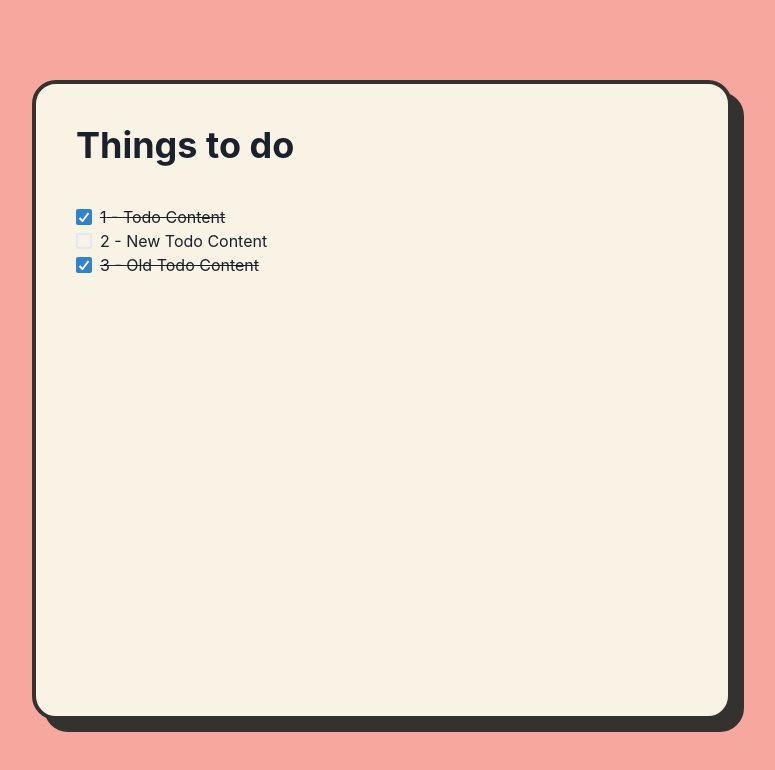
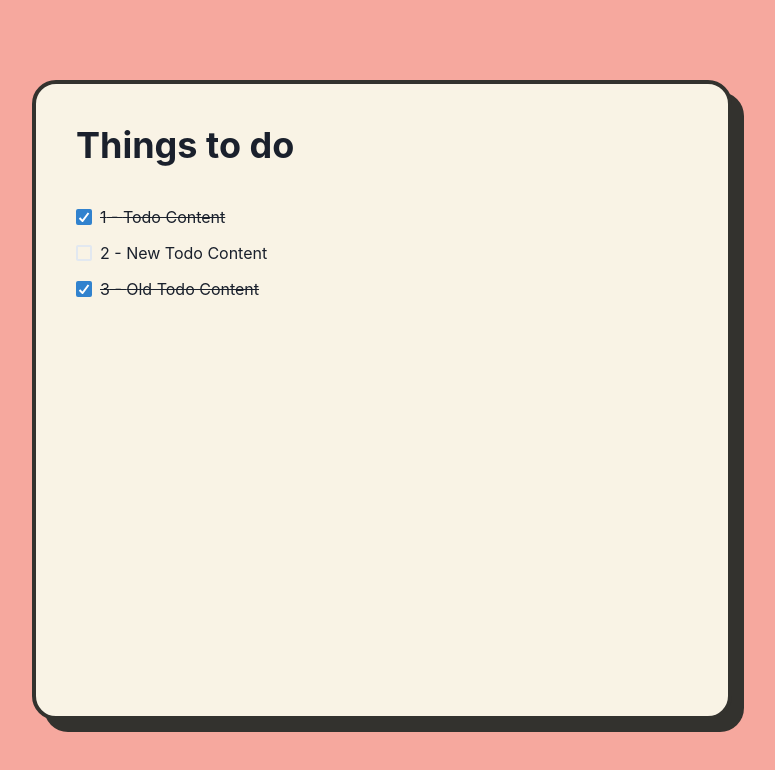
Before and after one commit to danglduy/my-todo, a React (Create React App) app: page / in a window 1280 px wide. Shown: the top 770 px of the page, without its empty margins (258-1033 px from the left). Built offline with nearby package versions, Linux system fonts and the light colour scheme.

Commit message:
Add spacing for List

```diff
--- a/src/components/Todos/index.tsx
+++ b/src/components/Todos/index.tsx
@@ -17,7 +17,7 @@ const Todos = ({ todos, updateTodo }: Props) => {
       <Box height="81px">
         <Heading>Things to do</Heading>
       </Box>
-      <List>
+      <List spacing="3">
         {todos.map((todo) => (
           <TodoItem key={todo._id} todo={todo} updateTodo={updateTodo} />
         ))}
```
